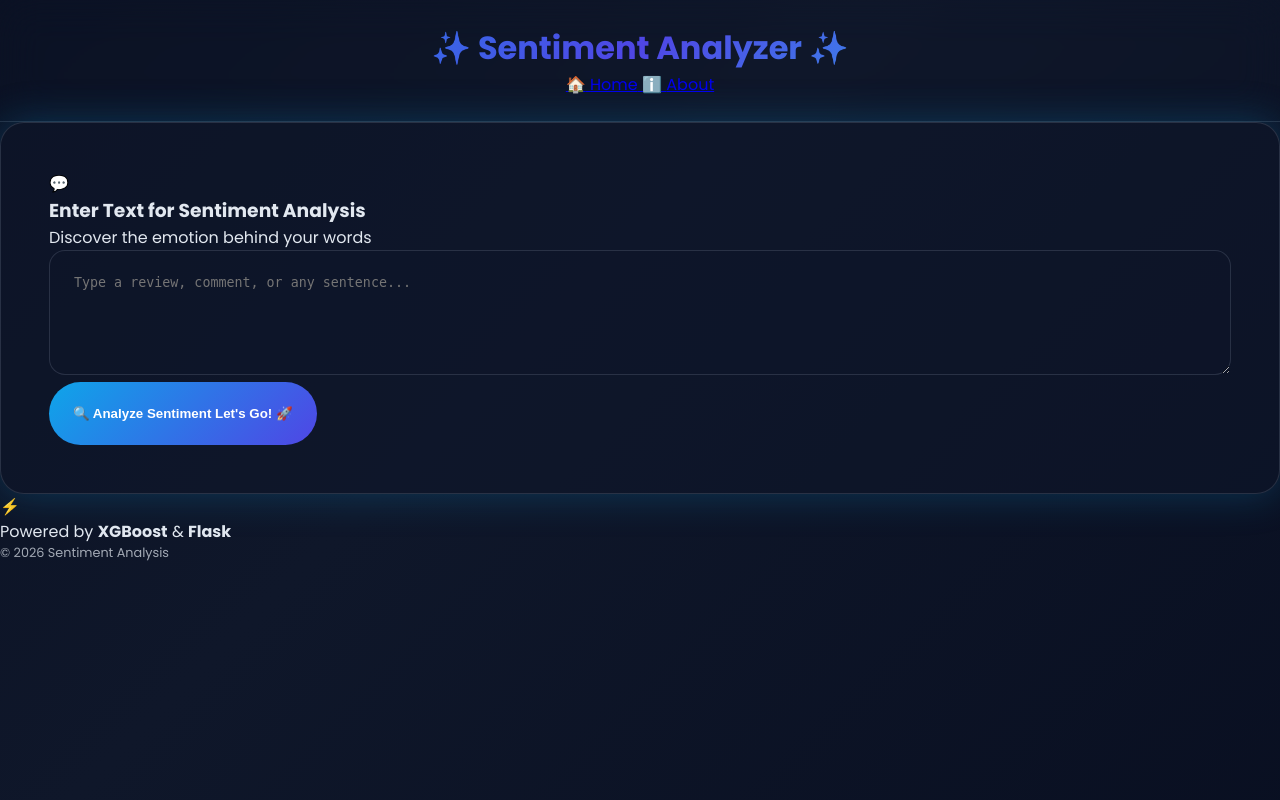
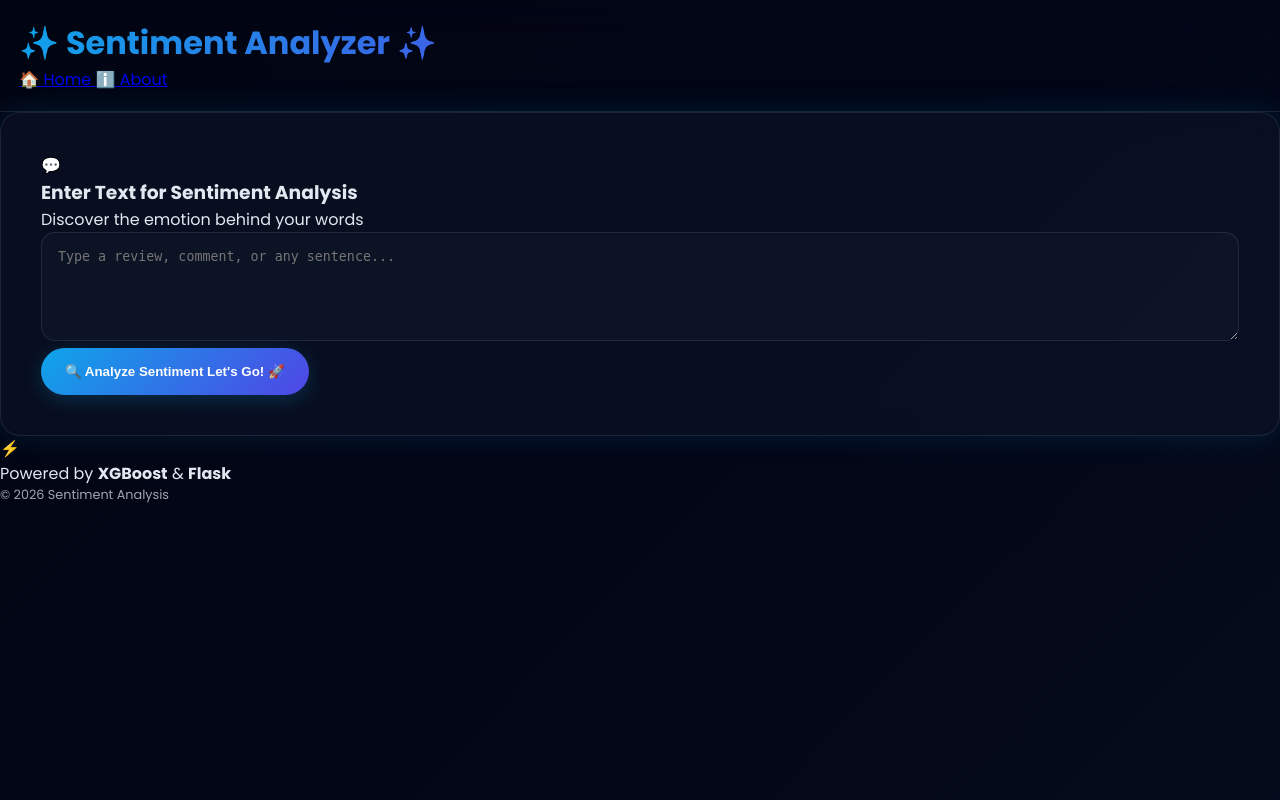
Before and after one commit to johnthebrat7/Corporate-CI-CD-pipeline, a Flask app: page / in a window 1280 px wide. Run offline with Flask 3, Linux system fonts and the light colour scheme; parts of the project's set-up code (start-up, migrations or seed data) failed here and were passed over.

Commit message:
feat: add featureF changes

```diff
--- a/static/css/style.css
+++ b/static/css/style.css
@@ -1,48 +1,33 @@
 /* ============================================
-   ROOT VARIABLES - MODERN TEAL / INDIGO THEME
+   MODERN PREMIUM UI (Enhanced)
    ============================================ */
+
 :root {
     --gradient-1: #0ea5e9;
     --gradient-2: #2563eb;
     --gradient-3: #22d3ee;
     --gradient-4: #4f46e5;
-    --gradient-5: #06b6d4;
-    --gradient-6: #3b82f6;
 
     --accent-primary: #0ea5e9;
     --accent-secondary: #4f46e5;
     --accent-tertiary: #22d3ee;
     --accent-success: #22c55e;
-    --accent-warning: #f59e0b;
     --accent-danger: #ef4444;
 
     --bg-dark: #020617;
     --bg-darker: #01030a;
-    --bg-card: rgba(15, 23, 42, 0.6);
-    --bg-card-hover: rgba(30, 41, 59, 0.8);
+    --bg-card: rgba(15, 23, 42, 0.55);
 
     --text-primary: #e2e8f0;
     --text-secondary: #94a3b8;
-    --text-muted: #64748b;
 
-    --glass-bg: rgba(15, 23, 42, 0.5);
-    --glass-border: rgba(148, 163, 184, 0.2);
-    --shadow-glow: 0 0 40px rgba(14, 165, 233, 0.25);
+    --glass-bg: rgba(15, 23, 42, 0.55);
+    --glass-border: rgba(148, 163, 184, 0.15);
 
-    --spacing-xs: 0.5rem;
-    --spacing-sm: 1rem;
-    --spacing-md: 1.5rem;
-    --spacing-lg: 2rem;
-    --spacing-xl: 3rem;
+    --shadow-glow: 0 0 30px rgba(14, 165, 233, 0.15);
 
-    --radius-sm: 8px;
-    --radius-md: 16px;
-    --radius-lg: 24px;
-    --radius-full: 50px;
-
-    --transition-fast: 0.2s ease;
-    --transition-normal: 0.3s ease;
-    --transition-slow: 0.5s ease;
+    --radius-lg: 20px;
+    --radius-md: 14px;
 }
 
 /* RESET */
@@ -57,15 +42,9 @@ body {
     color: var(--text-primary);
     min-height: 100vh;
 
-    background: linear-gradient(
-        135deg,
-        var(--bg-darker),
-        #020617,
-        #0f172a,
-        #020617
-    );
-    background-size: 400% 400%;
-    animation: gradientShift 12s ease infinite;
+    background: linear-gradient(135deg, #01030a, #020617, #0f172a);
+    background-size: 300% 300%;
+    animation: gradientShift 10s ease infinite;
 }
 
 @keyframes gradientShift {
@@ -76,21 +55,15 @@ body {
 
 /* NAV */
 nav {
-    padding: var(--spacing-md);
-    backdrop-filter: blur(20px);
+    padding: 1.2rem;
+    backdrop-filter: blur(25px);
     border-bottom: 1px solid var(--glass-border);
-    text-align: center;
 }
 
 .nav-brand h1 {
     font-size: 2rem;
     font-weight: bold;
-    background: linear-gradient(
-        135deg,
-        var(--accent-primary),
-        var(--accent-secondary),
-        var(--accent-tertiary)
-    );
+    background: linear-gradient(135deg, #0ea5e9, #4f46e5, #22d3ee);
     -webkit-background-clip: text;
     -webkit-text-fill-color: transparent;
 }
@@ -100,54 +73,53 @@ nav {
     background: var(--glass-bg);
     border: 1px solid var(--glass-border);
     border-radius: var(--radius-lg);
-    padding: var(--spacing-xl);
+    padding: 2.5rem;
     box-shadow: var(--shadow-glow);
-    transition: 0.3s;
+    backdrop-filter: blur(18px);
+    transition: all 0.3s ease;
 }
 
 .card:hover {
-    transform: translateY(-5px);
+    transform: translateY(-6px) scale(1.01);
+    box-shadow: 0 10px 40px rgba(14,165,233,0.2);
 }
 
 /* BUTTON */
 .btn,
 .analyze-btn {
-    padding: var(--spacing-md);
-    border-radius: var(--radius-full);
+    padding: 1rem 1.5rem;
+    border-radius: 50px;
     border: none;
     cursor: pointer;
     font-weight: 600;
     color: white;
-    background: linear-gradient(
-        135deg,
-        var(--accent-primary),
-        var(--accent-secondary)
-    );
-    transition: 0.3s;
+
+    background: linear-gradient(135deg, #0ea5e9, #4f46e5);
+    box-shadow: 0 5px 20px rgba(14,165,233,0.2);
+
+    transition: all 0.25s ease;
 }
 
 .btn:hover {
-    transform: scale(1.05);
-    background: linear-gradient(
-        135deg,
-        var(--accent-tertiary),
-        var(--accent-primary)
-    );
+    transform: translateY(-2px) scale(1.05);
+    box-shadow: 0 10px 30px rgba(79,70,229,0.4);
 }
 
 /* TEXTAREA */
 textarea {
     width: 100%;
-    padding: var(--spacing-md);
-    background: var(--bg-card);
+    padding: 1rem;
+    background: rgba(15,23,42,0.7);
     border: 1px solid var(--glass-border);
     color: var(--text-primary);
     border-radius: var(--radius-md);
+    transition: all 0.25s ease;
 }
 
 textarea:focus {
     outline: none;
     border-color: var(--accent-primary);
+    box-shadow: 0 0 10px rgba(14,165,233,0.4);
 }
 
 /* ALERTS */
@@ -164,18 +136,13 @@ textarea:focus {
 /* CONFIDENCE BAR */
 .confidence-bar {
     height: 12px;
-    background: var(--bg-card);
-    border-radius: var(--radius-full);
+    background: rgba(15,23,42,0.7);
+    border-radius: 50px;
     overflow: hidden;
 }
 
 .confidence-fill {
     height: 100%;
-    background: linear-gradient(
-        90deg,
-        var(--accent-primary),
-        var(--accent-tertiary),
-        var(--accent-success)
-    );
-    transition: width 1.5s ease;
+    background: linear-gradient(90deg, #0ea5e9, #22d3ee, #22c55e);
+    transition: width 1.2s ease;
 }
--- a/static/js/main.js
+++ b/static/js/main.js
@@ -1,50 +1,53 @@
 document.addEventListener('DOMContentLoaded', function() {
 
+    // Card animation (smoother)
     const cards = document.querySelectorAll('.card');
     cards.forEach((card, index) => {
         card.style.opacity = '0';
-        card.style.transform = 'translateY(30px)';
+        card.style.transform = 'translateY(20px)';
 
         setTimeout(() => {
-            card.style.transition = 'all 0.6s ease';
+            card.style.transition = 'all 0.5s ease';
             card.style.opacity = '1';
             card.style.transform = 'translateY(0)';
-        }, 100 + (index * 100));
+        }, 100 + (index * 120));
     });
 
+    // Confidence animation
     const confidenceFill = document.querySelector('.confidence-fill');
     if (confidenceFill) {
         const width = confidenceFill.style.width;
         confidenceFill.style.width = '0%';
+
         setTimeout(() => {
             confidenceFill.style.width = width;
-        }, 500);
+        }, 400);
     }
 
+    // Mouse parallax (smoother)
     document.addEventListener('mousemove', function(e) {
         const shapes = document.querySelectorAll('.shape');
-        const x = e.clientX / window.innerWidth;
-        const y = e.clientY / window.innerHeight;
+        const x = (e.clientX / window.innerWidth - 0.5) * 20;
+        const y = (e.clientY / window.innerHeight - 0.5) * 20;
 
         shapes.forEach((shape, index) => {
-            const speed = (index + 1) * 15;
-            const xOffset = (x - 0.5) * speed;
-            const yOffset = (y - 0.5) * speed;
-
-            shape.style.transform = `translate(${xOffset}px, ${yOffset}px)`;
+            const depth = (index + 1) * 0.5;
+            shape.style.transform = `translate(${x * depth}px, ${y * depth}px)`;
         });
     });
 
+    // Auto dismiss alerts
     const alerts = document.querySelectorAll('.alert');
     alerts.forEach(alert => {
         setTimeout(() => {
-            alert.style.transition = 'all 0.5s ease';
+            alert.style.transition = 'all 0.4s ease';
             alert.style.opacity = '0';
-            alert.style.transform = 'translateY(-20px)';
-            setTimeout(() => alert.remove(), 500);
-        }, 5000);
+            alert.style.transform = 'translateY(-10px)';
+            setTimeout(() => alert.remove(), 400);
+        }, 4500);
     });
 
+    // Textarea focus effect
     const textarea = document.querySelector('textarea');
     if (textarea) {
         textarea.addEventListener('focus', function() {
@@ -55,4 +58,5 @@ document.addEventListener('DOMContentLoaded', function() {
             this.parentElement.classList.remove('focused');
         });
     }
+
 });
```
